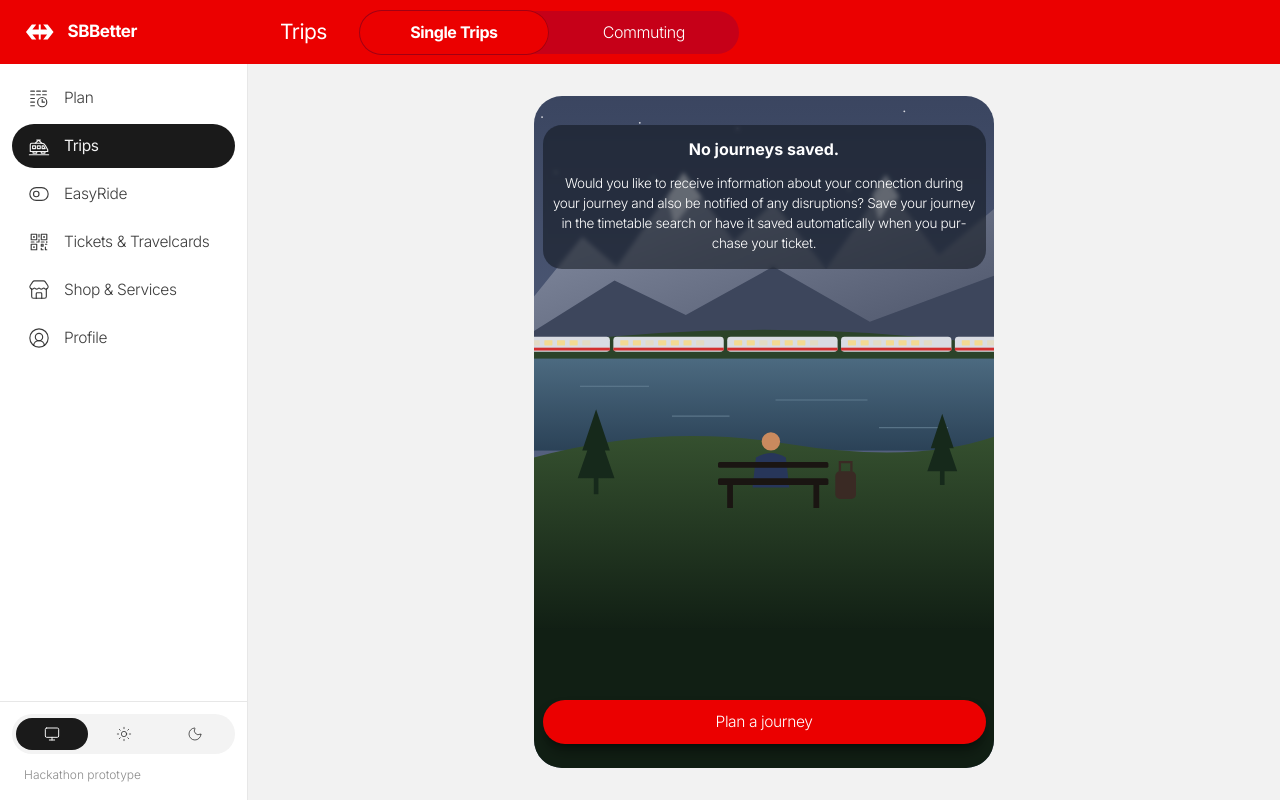
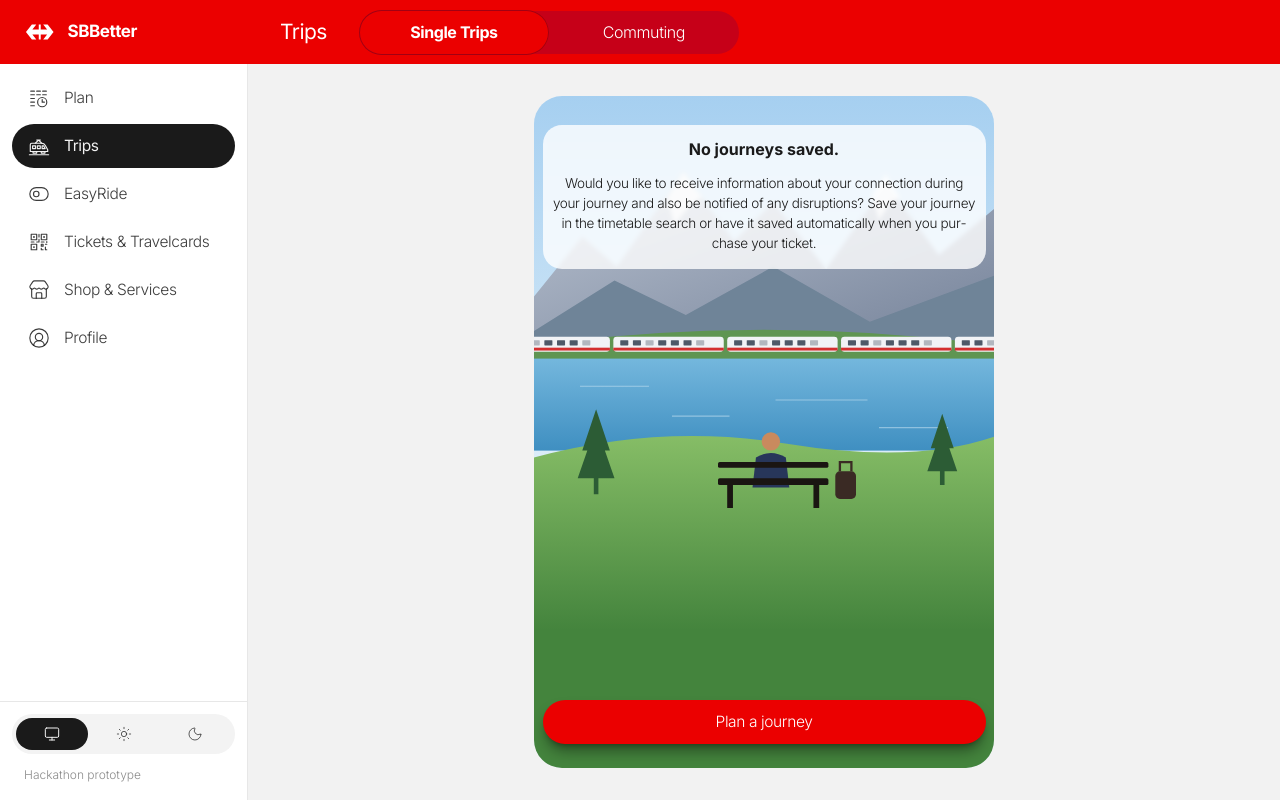
Before and after one commit to HugoPaj/sbbetter, a Next.js app: page /trips in a window 1280 px wide. Both pictures are taken after a click on the radio button 51 px from the left and 734 px from the top of the page. Built offline with nearby package versions, Linux system fonts and the light colour scheme.

Commit message:
Polish light theme scenes and map stop visibility
- Add day palettes for illustrated empty states
- Fade map stop markers in at closer zoom levels
- Prevent edge-positioned toggle pills from clipping

```diff
--- a/src/app/globals.css
+++ b/src/app/globals.css
@@ -121,6 +121,94 @@ body {
   filter: none;
 }
 
+/*
+ * Illustrated empty states (components/scene.tsx): night in the dark theme, day in
+ * the light one. `wall` is the platform wall at the station and the carriage wall
+ * on the commute; the last block of each palette is the carriage interior.
+ */
+.scene {
+  --sc-sky-top: #222c44;
+  --sc-sky-bottom: #55617f;
+  --sc-stars: 0.8;
+  --sc-rock-lit: #8b93a8;
+  --sc-rock-shade: #4b5368;
+  --sc-snow: #e6eaf2;
+  --sc-hills: #3d465c;
+  --sc-shore: #2b4329;
+  --sc-water-top: #4c6a80;
+  --sc-water-bottom: #2b4257;
+  --sc-ripple: #86a3b5;
+  --sc-grass-top: #35502f;
+  --sc-grass-bottom: #111f14;
+  --sc-pine: #16291b;
+  --sc-train: #d9dce3;
+  --sc-train-window: #f5d98a;
+  --sc-wall: #232a3a;
+  --sc-canopy: #39425a;
+  --sc-post: #2b3348;
+  --sc-edge: #4a5674;
+  --sc-platform: #2c3448;
+  --sc-marking: #e9ecf3;
+
+  --sc-ceiling: #1b2133;
+  --sc-window: #3b4666;
+  --sc-view: #2f3a57;
+  --sc-orb: #dfe5f2;
+  --sc-floor: #141a2a;
+  --sc-seat: #1d2f5c;
+  --sc-headrest: #24386b;
+}
+.scene-station {
+  --sc-sky-top: #1a2233;
+  --sc-sky-bottom: #4a5674;
+}
+.scene-commute {
+  --sc-sky-top: #0c111c;
+  --sc-sky-bottom: #262d45;
+  --sc-wall: #2a3149;
+}
+[data-theme="light"] .scene {
+  --sc-sky-top: #74b4e8;
+  --sc-sky-bottom: #dcedf9;
+  --sc-stars: 0;
+  --sc-rock-lit: #b9c2d0;
+  --sc-rock-shade: #76839a;
+  --sc-snow: #fff;
+  --sc-hills: #6f8498;
+  --sc-shore: #5f9552;
+  --sc-water-top: #74b7dd;
+  --sc-water-bottom: #3f8fc1;
+  --sc-ripple: #e2f2fb;
+  --sc-grass-top: #86bd66;
+  --sc-grass-bottom: #44843d;
+  --sc-pine: #2c5c35;
+  --sc-train: #f1f3f6;
+  --sc-train-window: #3c4859;
+  --sc-wall: #b9c1cf;
+  --sc-canopy: #6f7a8f;
+  --sc-post: #5f697d;
+  --sc-edge: #8791a3;
+  --sc-platform: #c9ced7;
+  --sc-marking: #fff;
+
+  --sc-ceiling: #cdd3dd;
+  --sc-window: #a9d5f3;
+  --sc-view: #7fb47a;
+  --sc-orb: #fff3bf;
+  --sc-floor: #b4bbc7;
+  --sc-seat: #2f4b92;
+  --sc-headrest: #3b59a6;
+}
+[data-theme="light"] .scene-station {
+  --sc-sky-top: #8ec0ea;
+  --sc-sky-bottom: #e4f1fa;
+}
+[data-theme="light"] .scene-commute {
+  --sc-sky-top: #f2f4f7;
+  --sc-sky-bottom: #dde1e8;
+  --sc-wall: #e6e9ee;
+}
+
 @keyframes sheet-up {
   from {
     transform: translateY(100%);
--- a/src/app/layout.tsx
+++ b/src/app/layout.tsx
@@ -33,7 +33,7 @@ export default function RootLayout({ children }: LayoutProps<"/">) {
       <body>
         <script dangerouslySetInnerHTML={{ __html: THEME_SCRIPT }} />
         {/* Phone-width column; from `lg` up it is the full-width area next to the side navigation. */}
-        <div className="relative mx-auto min-h-dvh w-full max-w-[430px] bg-page shadow-2xl shadow-black lg:mx-0 lg:max-w-none lg:pl-[248px] lg:shadow-none">
+        <div className="relative mx-auto min-h-dvh w-full max-w-[430px] bg-page shadow-2xl shadow-black light:shadow-black/25 lg:mx-0 lg:max-w-none lg:pl-[248px] lg:shadow-none">
           <SideNav />
           {children}
           <BottomNav />
--- a/src/components/plan/journey-map.tsx
+++ b/src/components/plan/journey-map.tsx
@@ -158,6 +158,11 @@ function setSelf(map: MapLibreMap, center: { lat: number; lon: number }, show: b
 
 const NONE: ReadonlySet<string> = new Set();
 
+/** Stops are only loaded and shown from this zoom in; further out they would pile up into a clump. */
+const STOPS_MIN_ZOOM = 13.5;
+/** Fades the stops out over the half zoom level before they are hidden. */
+const STOPS_FADE = ["interpolate", ["linear"], ["zoom"], STOPS_MIN_ZOOM - 0.5, 0, STOPS_MIN_ZOOM, 1] as ["interpolate", ["linear"], ["zoom"], ...number[]];
+
 function addOverlays(map: MapLibreMap, dark: boolean) {
   if (map.getSource("stops")) return;
   map.addSource("stops", { type: "geojson", data: { type: "FeatureCollection", features: [] } });
@@ -165,12 +170,21 @@ function addOverlays(map: MapLibreMap, dark: boolean) {
     id: "stops",
     type: "circle",
     source: "stops",
-    paint: { "circle-radius": 5, "circle-color": dark ? "#dcdcdc" : "#222", "circle-stroke-color": dark ? "#000" : "#fff", "circle-stroke-width": 1.5 },
+    minzoom: STOPS_MIN_ZOOM - 0.5,
+    paint: {
+      "circle-radius": ["interpolate", ["linear"], ["zoom"], STOPS_MIN_ZOOM, 3.5, 15, 5],
+      "circle-color": dark ? "#dcdcdc" : "#222",
+      "circle-stroke-color": dark ? "#000" : "#fff",
+      "circle-stroke-width": 1.5,
+      "circle-opacity": STOPS_FADE,
+      "circle-stroke-opacity": STOPS_FADE,
+    },
   });
   map.addLayer({
     id: "stop-labels",
     type: "symbol",
     source: "stops",
+    minzoom: STOPS_MIN_ZOOM - 0.5,
     layout: {
       "text-field": ["get", "name"],
       "text-size": 13,
@@ -179,7 +193,7 @@ function addOverlays(map: MapLibreMap, dark: boolean) {
       "text-max-width": 9,
       "text-font": ["Montserrat Medium", "Open Sans Regular", "Noto Sans Regular", "Noto Sans CJK JP Regular"],
     },
-    paint: { "text-color": dark ? "#e6e6e6" : "#1a1a1a", "text-halo-color": dark ? "#000" : "#fff", "text-halo-width": 1.2 },
+    paint: { "text-color": dark ? "#e6e6e6" : "#1a1a1a", "text-halo-color": dark ? "#000" : "#fff", "text-halo-width": 1.2, "text-opacity": STOPS_FADE },
   });
   map.addSource("self", { type: "geojson", data: { type: "FeatureCollection", features: [] } });
   map.addLayer({
@@ -211,7 +225,7 @@ function applyStops(map: MapLibreMap, o: Overlay) {
 }
 
 async function loadStops(map: MapLibreMap, o: Overlay) {
-  if (map.getZoom() < 13) return;
+  if (map.getZoom() < STOPS_MIN_ZOOM) return;
   inflight?.abort();
   inflight = new AbortController();
   const c = map.getCenter();
--- a/src/components/scene.tsx
+++ b/src/components/scene.tsx
@@ -3,11 +3,13 @@ import { cn } from "./ui";
 
 type Variant = "lake" | "station" | "commute";
 
-const SKY: Record<Variant, [string, string]> = {
-  lake: ["#222c44", "#55617f"],
-  station: ["#1a2233", "#4a5674"],
-  commute: ["#0c111c", "#262d45"],
-};
+/**
+ * Everything that changes between night and day is a `--sc-*` variable (see
+ * `.scene` in globals.css): the dark theme shows the scene at night, the light
+ * theme by day. People, the train's red stripe and the signs keep their colours.
+ */
+const fill = (name: string) => ({ fill: `var(--sc-${name})` });
+const stop = (name: string) => ({ stopColor: `var(--sc-${name})` });
 
 /** Deterministic star field. */
 const STARS = Array.from({ length: 22 }, (_, i) => ({
@@ -21,10 +23,10 @@ function Train({ x, y, cars, length = 96 }: { x: number; y: number; cars: number
     <g transform={`translate(${x} ${y})`}>
       {Array.from({ length: cars }, (_, c) => (
         <g key={c} transform={`translate(${c * (length + 3)} 0)`}>
-          <rect width={length} height="13" rx="3" fill="#d9dce3" />
+          <rect width={length} height="13" rx="3" style={fill("train")} />
           <rect y="9.5" width={length} height="2.5" fill="#d32f2f" />
           {Array.from({ length: Math.floor((length - 10) / 11) }, (_, i) => (
-            <rect key={i} x={6 + i * 11} y="3" width="7" height="4.5" rx="0.5" fill="#f5d98a" opacity={i % 4 === 2 ? 0.35 : 0.9} />
+            <rect key={i} x={6 + i * 11} y="3" width="7" height="4.5" rx="0.5" style={fill("train-window")} opacity={i % 4 === 2 ? 0.35 : 0.9} />
           ))}
         </g>
       ))}
@@ -33,29 +35,29 @@ function Train({ x, y, cars, length = 96 }: { x: number; y: number; cars: number
 }
 
 /**
- * Original placeholder illustrations (night sky, mountains, train) used for
- * empty states. Swap for real artwork if you have it.
+ * Original placeholder illustrations (sky, mountains, train) used for empty
+ * states: at night in the dark theme, by day in the light one. Swap for real
+ * artwork if you have it.
  */
 export function Scene({ variant = "lake" }: { variant?: Variant }) {
-  const [top, bottom] = SKY[variant];
   return (
-    <svg viewBox="0 0 400 880" preserveAspectRatio="xMidYMax slice" className="absolute inset-0 size-full" aria-hidden>
+    <svg viewBox="0 0 400 880" preserveAspectRatio="xMidYMax slice" className={`scene scene-${variant} absolute inset-0 size-full`} aria-hidden>
       <defs>
         <linearGradient id={`sky-${variant}`} x1="0" y1="0" x2="0" y2="1">
-          <stop offset="0" stopColor={top} />
-          <stop offset="0.7" stopColor={bottom} />
+          <stop offset="0" style={stop("sky-top")} />
+          <stop offset="0.7" style={stop("sky-bottom")} />
         </linearGradient>
         <linearGradient id={`rock-${variant}`} x1="0" y1="0" x2="1" y2="1">
-          <stop offset="0" stopColor="#8b93a8" />
-          <stop offset="1" stopColor="#4b5368" />
+          <stop offset="0" style={stop("rock-lit")} />
+          <stop offset="1" style={stop("rock-shade")} />
         </linearGradient>
         <linearGradient id={`grass-${variant}`} x1="0" y1="0" x2="0" y2="1">
-          <stop offset="0" stopColor="#35502f" />
-          <stop offset="1" stopColor="#111f14" />
+          <stop offset="0" style={stop("grass-top")} />
+          <stop offset="1" style={stop("grass-bottom")} />
         </linearGradient>
         <linearGradient id={`water-${variant}`} x1="0" y1="0" x2="0" y2="1">
-          <stop offset="0" stopColor="#4c6a80" />
-          <stop offset="1" stopColor="#2b4257" />
+          <stop offset="0" style={stop("water-top")} />
+          <stop offset="1" style={stop("water-bottom")} />
         </linearGradient>
       </defs>
       <rect width="400" height="880" fill={`url(#sky-${variant})`} />
@@ -63,25 +65,25 @@ export function Scene({ variant = "lake" }: { variant?: Variant }) {
       {variant !== "commute" && (
         <>
           {STARS.map((s, i) => (
-            <circle key={i} cx={s.x} cy={s.y} r={s.r} fill="#fff" opacity={0.8} />
+            <circle key={i} cx={s.x} cy={s.y} r={s.r} fill="#fff" style={{ opacity: "var(--sc-stars)" }} />
           ))}
           {/* far and near ranges */}
           <path d="M0 470l42-52 30 26 58-82 44 60 34-34 46 58 52-74 46 62 48-40v116H0z" fill={`url(#rock-${variant})`} />
-          <path d="M130 362l16 22-10 6-14 18-6-24zM306 364l12 20-8 4-10 16-6-22z" fill="#e6eaf2" opacity="0.75" />
-          <path d="M0 500l70-44 62 30 76-42 84 48 108-40v88H0z" fill="#3d465c" />
+          <path d="M130 362l16 22-10 6-14 18-6-24zM306 364l12 20-8 4-10 16-6-22z" style={fill("snow")} opacity="0.75" />
+          <path d="M0 500l70-44 62 30 76-42 84 48 108-40v88H0z" style={fill("hills")} />
         </>
       )}
 
       {variant === "lake" && (
         <>
-          <path d="M0 512q200-26 400 0v30H0z" fill="#2b4329" />
+          <path d="M0 512q200-26 400 0v30H0z" style={fill("shore")} />
           <Train x={-30} y={505} cars={5} />
           <rect y="524" width="400" height="80" fill={`url(#water-${variant})`} />
-          <path d="M40 548h60M210 560h80M120 574h50M300 584h60" stroke="#86a3b5" strokeWidth="1" opacity="0.45" />
+          <path d="M40 548h60M210 560h80M120 574h50M300 584h60" style={{ stroke: "var(--sc-ripple)" }} strokeWidth="1" opacity="0.45" />
           <path d="M0 610q110-30 220-12t180-6v168H0z" fill={`url(#grass-${variant})`} />
-          <rect y="759" width="400" height="121" fill="#111f14" />
+          <rect y="759" width="400" height="121" style={fill("grass-bottom")} />
           {/* pines */}
-          <g fill="#16291b">
+          <g style={fill("pine")}>
             <path d="M38 628l16-46 16 46zM42 604l12-36 12 36zM52 628h4v14h-4z" />
             <path d="M342 622l13-38 13 38zM345 602l10-30 10 30zM353 622h4v12h-4z" />
           </g>
@@ -100,19 +102,19 @@ export function Scene({ variant = "lake" }: { variant?: Variant }) {
 
       {variant === "station" && (
         <>
-          <rect y="528" width="400" height="232" fill="#232a3a" />
+          <rect y="528" width="400" height="232" style={fill("wall")} />
           {/* canopy */}
-          <path d="M-10 500h300l24 10H-10z" fill="#39425a" />
-          <rect x="150" y="510" width="6" height="110" fill="#2b3348" />
+          <path d="M-10 500h300l24 10H-10z" style={fill("canopy")} />
+          <rect x="150" y="510" width="6" height="110" style={fill("post")} />
           <rect x="178" y="520" width="58" height="16" rx="2" fill="#1f3a8a" />
           <path d="M184 526h30M184 531h20" stroke="#fff" strokeWidth="2" />
           <g transform="translate(0 20)">
             <Train x={-110} y={540} cars={2} length={230} />
           </g>
-          <path d="M350 548q22 0 34 26h-34z" fill="#d9dce3" />
-          <rect y="592" width="400" height="6" fill="#4a5674" />
-          <rect y="598" width="400" height="282" fill="#2c3448" />
-          <path d="M0 606h400" stroke="#e9ecf3" strokeWidth="3" strokeDasharray="18 10" opacity="0.6" />
+          <path d="M350 548q22 0 34 26h-34z" style={fill("train")} />
+          <rect y="592" width="400" height="6" style={fill("edge")} />
+          <rect y="598" width="400" height="282" style={fill("platform")} />
+          <path d="M0 606h400" style={{ stroke: "var(--sc-marking)" }} strokeWidth="3" strokeDasharray="18 10" opacity="0.6" />
           {/* two travellers holding phones */}
           <g transform="translate(0 6)">
             <circle cx="92" cy="640" r="22" fill="#c98a5e" />
@@ -134,20 +136,20 @@ export function Scene({ variant = "lake" }: { variant?: Variant }) {
       {variant === "commute" && (
         <>
           {/* carriage interior: ceiling, windows, seats */}
-          <path d="M0 250L400 330v70H0z" fill="#1b2133" />
-          <path d="M0 330h400v180H0z" fill="#2a3149" />
+          <path d="M0 250L400 330v70H0z" style={fill("ceiling")} />
+          <path d="M0 330h400v180H0z" style={fill("wall")} />
           {[20, 150, 280].map((x) => (
             <g key={x}>
-              <rect x={x} y="356" width="104" height="120" rx="12" fill="#3b4666" />
-              <path d={`M${x} 440l34-22 30 14 40-26v58a12 12 0 0 1-12 12H${x + 12}a12 12 0 0 1-12-12z`} fill="#2f3a57" />
-              <circle cx={x + 78} cy="382" r="6" fill="#dfe5f2" opacity="0.7" />
+              <rect x={x} y="356" width="104" height="120" rx="12" style={fill("window")} />
+              <path d={`M${x} 440l34-22 30 14 40-26v58a12 12 0 0 1-12 12H${x + 12}a12 12 0 0 1-12-12z`} style={fill("view")} />
+              <circle cx={x + 78} cy="382" r="6" style={fill("orb")} opacity="0.7" />
             </g>
           ))}
-          <rect y="500" width="400" height="380" fill="#141a2a" />
+          <rect y="500" width="400" height="380" style={fill("floor")} />
           {[-20, 120, 260].map((x, i) => (
             <g key={x}>
-              <rect x={x} y={520 + (i % 2) * 14} width="124" height="380" rx="22" fill="#1d2f5c" />
-              <rect x={x + 22} y={506 + (i % 2) * 14} width="80" height="26" rx="10" fill="#24386b" />
+              <rect x={x} y={520 + (i % 2) * 14} width="124" height="380" rx="22" style={fill("seat")} />
+              <rect x={x + 22} y={506 + (i % 2) * 14} width="80" height="26" rx="10" style={fill("headrest")} />
             </g>
           ))}
           {/* commuter with a laptop */}
@@ -180,7 +182,7 @@ export function EmptyState({
   return (
     <div className="relative flex-1 overflow-hidden lg:mx-auto lg:my-8 lg:h-[min(760px,calc(100dvh-128px))] lg:w-full lg:max-w-[460px] lg:flex-none lg:rounded-[28px]">
       <Scene variant={variant} />
-      <div className="relative mx-[8.5px] rounded-[19px] bg-[#10141d]/55 px-2 text-white pt-[12.5px] pb-4 text-center backdrop-blur-[2px]" style={{ marginTop: top }}>
+      <div className="relative mx-[8.5px] rounded-[19px] bg-[#10141d]/55 px-2 pt-[12.5px] text-white light:bg-white/80 light:text-fg pb-4 text-center backdrop-blur-[2px]" style={{ marginTop: top }}>
         <h2 className="text-[16px] font-bold">{title}</h2>
         <p className={cn("mt-[11.5px] leading-[20px] font-light tracking-tight hyphens-auto", compact ? "text-[13.5px]" : "text-[15.5px]")}>{text}</p>
       </div>
--- a/src/components/ui.tsx
+++ b/src/components/ui.tsx
@@ -154,7 +154,8 @@ export function PillToggle<T extends string>({
           key={o.value}
           onClick={() => onChange(o.value)}
           className={cn(
-            "-my-px flex flex-1 items-center justify-center rounded-full text-[16px] font-light tracking-tight",
+            // Same height as the track: a taller pill gets cut off where the toggle sits at the edge of a scroll area (sheets).
+            "flex flex-1 items-center justify-center rounded-full text-[16px] font-light tracking-tight",
             o.value === value && "border border-fg/45 bg-surface-3",
           )}
         >
```
